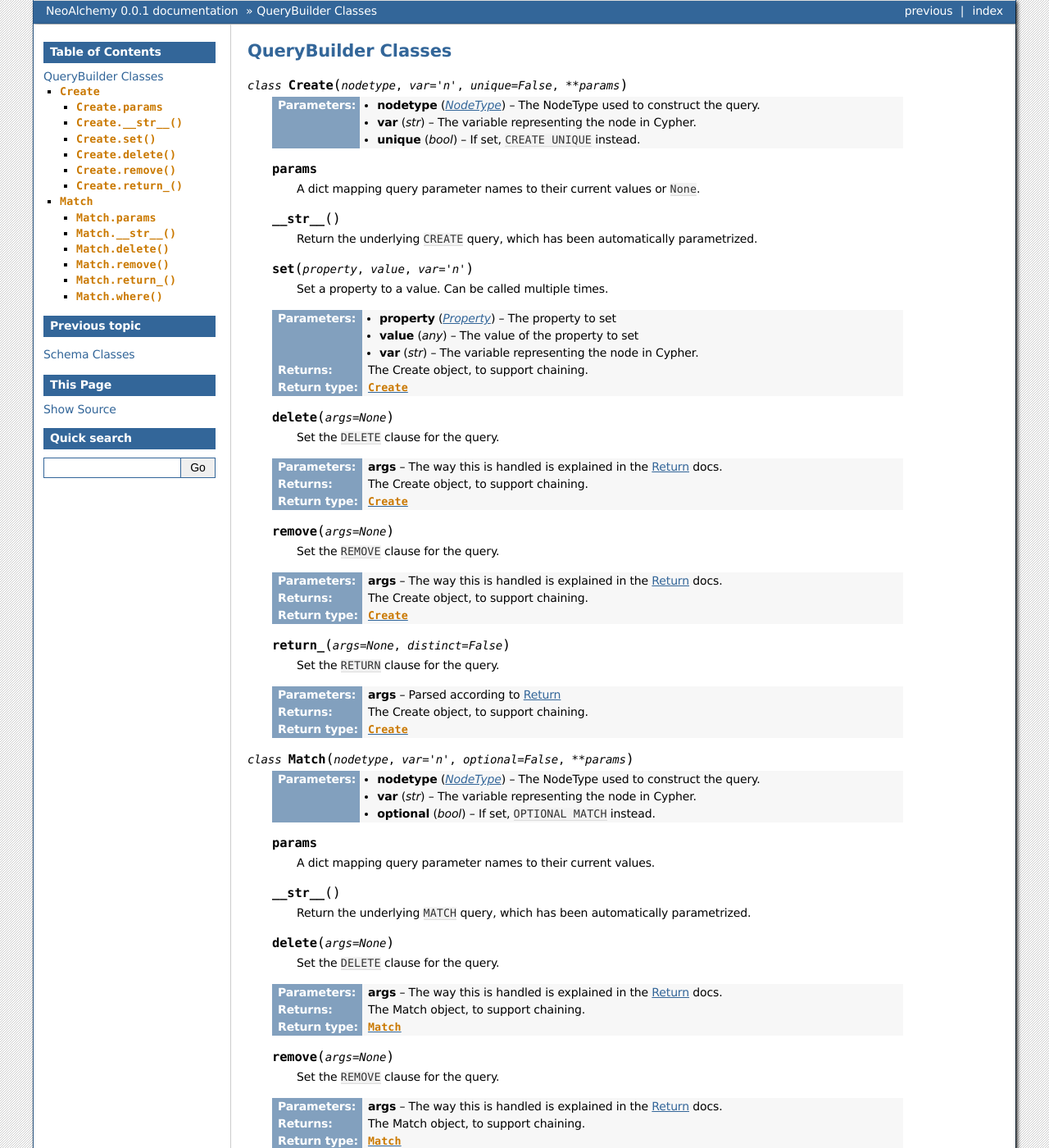
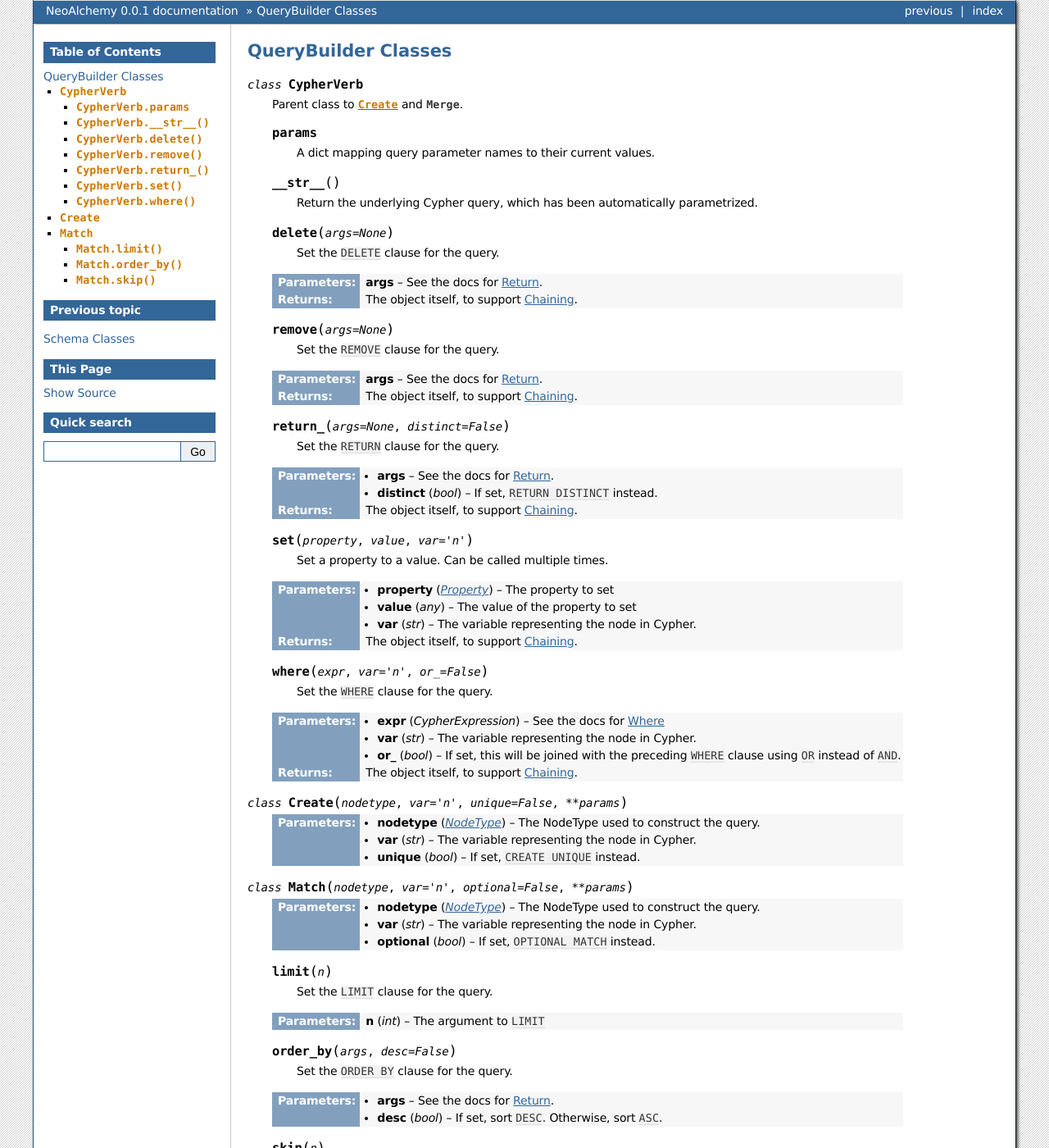
Before and after one commit to TwoBitAlchemist/NeoAlchemy, a Sphinx documentation site: the page built from source/querybuilder-classes.rst, in a window 1280 px wide and 1400 px high. Shown: the whole window at 82% size. Built offline with Sphinx 7.4.7, drawn with Linux system fonts in a browser that asks for light colours; some of the changed text lies outside the part shown.

Commit message:
Doc/code consistency update #2

```diff
--- a/source/query-builder.rst
+++ b/source/query-builder.rst
@@ -39,7 +39,7 @@ We can see the query this generates by printing it::
 NeoAlchemy has automatically applied the ``Person`` label and created
 parameters associated with each of the properties we defined. We can see
 the current values for each parameter by inspecting the
-:py:attr:`Create.params` dict::
+:py:attr:`~CypherVerb.params` dict::
 
     >>> create.params
     {'age_n': None, 'hair_color_n': None, 'name_n': None}
@@ -56,11 +56,11 @@ by specifying a second argument to :py:class:`Create`::
 This is an important feature which will come in handy when specifying more
 complex queries, as we will see later.
 
-Properties can either be set one at a time using :py:meth:`Create.set`::
+Properties can either be set one at a time using :py:meth:`~CypherVerb.set`::
 
     create = Create(Person).set(Person.hair_color, 'red')
 
-Or set directly using the :py:attr:`Create.params` dict::
+Or set directly using the :py:attr:`~CypherVerb.params` dict::
 
     >>> create.params['name_n'] = 'Ali'
     >>> ali_params = {'age_n': 29, 'hair_color_n': 'red'}
@@ -113,10 +113,10 @@ return something::
 Return
 ------
 
-If you call :py:meth:`Match.return_` with no arguments, the resulting query
-will ``RETURN *``, returning everything you have matched. `For performance
-reasons`_, however, this is often not the best choice. There are several ways
-to return only what you need instead of everything you've touched.
+If you call :py:meth:`~CypherVerb.return_` with no arguments, the resulting
+query will ``RETURN *``, returning everything you have matched. `For
+performance reasons`_, however, this is often not the best choice. There are
+several ways to return only what you need instead of everything you've touched.
 
 ============================  ==========================================  ========================
  What to Return                NeoAlchemy                                  Cypher Equivalent
@@ -130,15 +130,17 @@ to return only what you need instead of everything you've touched.
 ============================  ==========================================  ========================
 
 .. note::
-    The :py:meth:`Match.remove` and :py:meth:`Match.delete` methods work the
-    same way. They correspond to Cypher's `REMOVE`_ and `DELETE`_.
+    The :py:meth:`~CypherVerb.remove` and :py:meth:`~CypherVerb.delete` methods
+    work the same way. They correspond to Cypher's `REMOVE`_ and `DELETE`_.
+
+.. _cypher-expression:
 
 -----
 Where
 -----
 
-As with :py:meth:`Create.set`, the :py:meth:`Match.where` method can be used to
-set parameters one at a time::
+As with :py:meth:`~CypherVerb.set`, the :py:meth:`~CypherVerb.where` method can
+be used to set parameters one at a time::
 
     match = Match(Person).where(Person.name=='Ali')
 
--- a/source/querybuilder-classes.rst
+++ b/source/querybuilder-classes.rst
@@ -4,57 +4,66 @@
 QueryBuilder Classes
 ********************
 
-.. py:class:: Create(nodetype, var='n', unique=False, **params)
+.. py:class:: CypherVerb
 
-    :param NodeType nodetype: The NodeType used to construct the query.
-    :param str var: The variable representing the node in Cypher.
-    :param bool unique: If set, ``CREATE UNIQUE`` instead.
+    Parent class to :py:class:`Create` and :py:class:`Merge`.
 
-    .. py:attribute:: Create.params
+    .. py:attribute:: params
 
-        A dict mapping query parameter names to their current values or
-        ``None``.
+        A dict mapping query parameter names to their current values.
 
-    .. py:method:: Create.__str__
+    .. py:method:: CypherVerb.__str__
 
-        Return the underlying ``CREATE`` query, which has been automatically
+        Return the underlying Cypher query, which has been automatically
         parametrized.
 
-    .. py:method:: Create.set(property, value, var='n')
+    .. py:method:: delete(args=None)
+
+        Set the ``DELETE`` clause for the query.
+
+    :param args: See the docs for :ref:`return-signature`.
+    :return: The object itself, to support :ref:`chaining`.
+
+    .. py:method:: remove(args=None)
+
+        Set the ``REMOVE`` clause for the query.
+
+    :param args: See the docs for :ref:`return-signature`.
+    :return: The object itself, to support :ref:`chaining`.
+
+    .. py:method:: return_(args=None, distinct=False)
+
+        Set the ``RETURN`` clause for the query.
+
+    :param args: See the docs for :ref:`return-signature`.
+    :param bool distinct: If set, ``RETURN DISTINCT`` instead.
+    :return: The object itself, to support :ref:`chaining`.
+
+    .. py:method:: set(property, value, var='n')
 
         Set a property to a value. Can be called multiple times.
 
     :param Property property: The property to set
     :param any value: The value of the property to set
     :param str var: The variable representing the node in Cypher.
-    :return: The Create object, to support chaining.
-    :rtype: :py:class:`Create`
+    :return: The object itself, to support :ref:`chaining`.
 
-    .. py:method:: Create.delete(args=None)
+    .. py:method:: where(expr, var='n', or_=False)
 
-        Set the ``DELETE`` clause for the query.
+        Set the ``WHERE`` clause for the query.
 
-    :param args: The way this is handled is explained in the
-                 :ref:`return-signature` docs.
-    :return: The Create object, to support chaining.
-    :rtype: :py:class:`Create`
+    :param CypherExpression expr: See the docs for :ref:`cypher-expression`
+    :param str var: The variable representing the node in Cypher.
+    :param bool or\_: If set, this will be joined with the preceding ``WHERE``
+                      clause using ``OR`` instead of ``AND``.
+    :return: The object itself, to support :ref:`chaining`.
 
-    .. py:method:: Create.remove(args=None)
 
-        Set the ``REMOVE`` clause for the query.
+.. py:class:: Create(nodetype, var='n', unique=False, **params)
 
-    :param args: The way this is handled is explained in the
-                 :ref:`return-signature` docs.
-    :return: The Create object, to support chaining.
-    :rtype: :py:class:`Create`
-
-    .. py:method:: Create.return_(args=None, distinct=False)
-
-        Set the ``RETURN`` clause for the query.
-
-    :param args: Parsed according to :ref:`return-signature`
-    :return: The Create object, to support chaining.
-    :rtype: :py:class:`Create`
+    :param NodeType nodetype: The NodeType used to construct the query.
+    :param str var: The variable representing the node in Cypher.
+    :param bool unique: If set, ``CREATE UNIQUE`` instead.
 
 
 .. py:class:: Match(nodetype, var='n', optional=False, **params)
@@ -63,50 +72,21 @@ QueryBuilder Classes
     :param str var: The variable representing the node in Cypher.
     :param bool optional: If set, ``OPTIONAL MATCH`` instead.
 
-    .. py:attribute:: Match.params
+    .. py:method:: Match.limit(n)
 
-        A dict mapping query parameter names to their current values.
+        Set the ``LIMIT`` clause for the query.
 
-    .. py:method:: Match.__str__
+    :param int n: The argument to ``LIMIT``
 
-        Return the underlying ``MATCH`` query, which has been automatically
-        parametrized.
+    .. py:method:: Match.order_by(args, desc=False)
 
-    .. py:method:: Match.delete(args=None)
+        Set the ``ORDER BY`` clause for the query.
 
-        Set the ``DELETE`` clause for the query.
+    :param args: See the docs for :ref:`return-signature`.
+    :param bool desc: If set, sort ``DESC``. Otherwise, sort ``ASC``.
 
-    :param args: The way this is handled is explained in the
-                 :ref:`return-signature` docs.
-    :return: The Match object, to support chaining.
-    :rtype: :py:class:`Match`
+    .. py:method:: Match.skip(n)
 
-    .. py:method:: Match.remove(args=None)
+        Set the ``SKIP`` clause for the query.
 
-        Set the ``REMOVE`` clause for the query.
-
-    :param args: The way this is handled is explained in the
-                 :ref:`return-signature` docs.
-    :return: The Match object, to support chaining.
-    :rtype: :py:class:`Match`
-
-    .. py:method:: Match.return_(args=None, distinct=False)
-
-        Set the ``RETURN`` clause for the query.
-
-    :param args: The way this is handled is explained in the
-                 :ref:`return-signature` docs.
-    :param bool distinct: If set, ``RETURN DISTINCT`` instead.
-    :return: The Match object, to support chaining.
-    :rtype: :py:class:`Match`
-
-    .. py:method:: Match.where(expr, var='n', or_=False)
-
-        Set the ``WHERE`` clause for the query.
-
-    :param CypherExpression expr: See the docs for :py:class:`CypherExpression`
-    :param str var: The variable representing the node in Cypher.
-    :param bool or\_: If set, this will be joined with the preceding ``WHERE``
-                      clause using ``OR`` instead of ``AND``.
-    :return: The Match object, to support chaining.
-    :rtype: :py:class:`Match`
+    :param int n: The argument to ``SKIP``
```
Also changed, not shown: other parts of source/query-builder.rst (+7 -0 lines), 1 other file.
